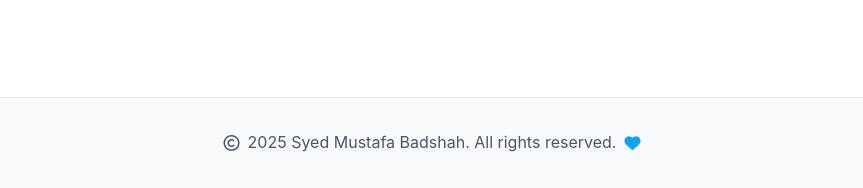
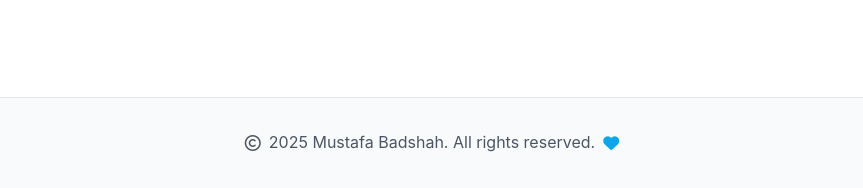
Before and after one commit to Hanif-khan-hk/portfolio_Mustafa_badshah, a plain HTML site: page index.html in a window 1280 px wide. Shown: the part 11044-11232 px from the top of the page, without its empty margins (208-1071 px from the left). Drawn offline with Linux system fonts and the light colour scheme.

Commit message:
Update index.html

```diff
--- a/index.html
+++ b/index.html
@@ -535,7 +535,7 @@
 
     <!-- Footer -->
     <footer>
-        <p><i class="far fa-copyright"></i> 2025 Syed Mustafa Badshah. All rights reserved. <i class="fas fa-heart" style="color: #0EA5E9;"></i></p>
+        <p><i class="far fa-copyright"></i> 2025 Mustafa Badshah. All rights reserved. <i class="fas fa-heart" style="color: #0EA5E9;"></i></p>
     </footer>
 
    <script src="script.js"></script>
```
